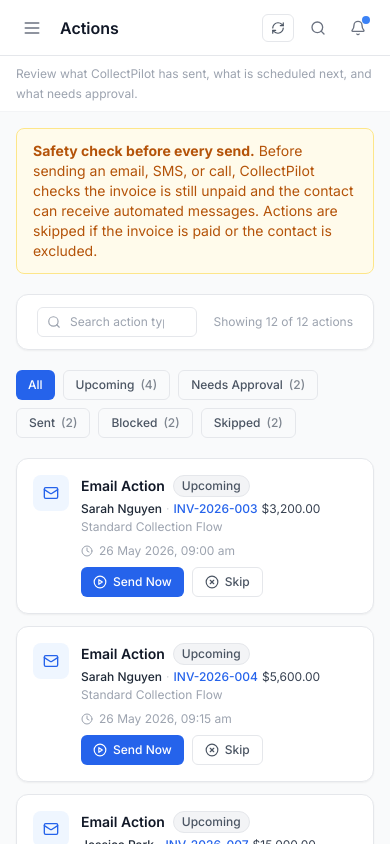
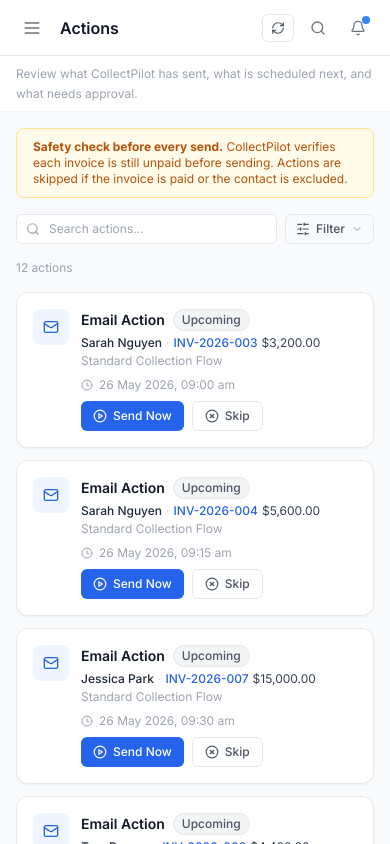
Before and after one commit to juanb-systems/RTW---Prototype-Invoice-Follow-up-Software, a Next.js app: page /scheduled in a window 390 px wide. Built offline with nearby package versions, Linux system fonts and the light colour scheme.

Commit message:
Simplify Actions page filters and fix mobile controls (v2.71.0)

```diff
--- a/app/scheduled/page.tsx
+++ b/app/scheduled/page.tsx
@@ -4,7 +4,7 @@
 import { useSearchParams } from "next/navigation";
 import { TopBar } from "@/components/layout/TopBar";
 import { ScheduledActionCard } from "@/components/scheduled/ScheduledActionCard";
-import { RefreshCw, Search, X } from "lucide-react";
+import { RefreshCw, Search, X, SlidersHorizontal, ChevronDown, Check } from "lucide-react";
 import { useSearchStore } from "@/lib/search-store";
 import { formatDate } from "@/lib/utils";
 
@@ -30,11 +30,88 @@
 
 const statusOrder = ["pending", "awaiting_approval", "sent", "skipped", "blocked"];
 
+// ── Filter dropdown ───────────────────────────────────────────────────────────
+
+const FILTER_OPTIONS = [
+  { value: "all",               label: "All" },
+  { value: "pending",           label: "Upcoming" },
+  { value: "awaiting_approval", label: "Needs Approval" },
+  { value: "sent",              label: "Sent" },
+  { value: "blocked",           label: "Blocked" },
+  { value: "skipped",           label: "Skipped" },
+];
+
+function ActionsFilterDropdown({
+  filter,
+  onFilter,
+  counts,
+}: {
+  filter: string;
+  onFilter: (v: string) => void;
+  counts: Record<string, number>;
+}) {
+  const [open, setOpen] = useState(false);
+  const dropRef = useRef<HTMLDivElement>(null);
+
+  useEffect(() => {
+    function handler(e: MouseEvent) {
+      if (dropRef.current && !dropRef.current.contains(e.target as Node)) setOpen(false);
+    }
+    if (open) document.addEventListener("mousedown", handler);
+    return () => document.removeEventListener("mousedown", handler);
+  }, [open]);
+
+  const activeOpt = FILTER_OPTIONS.find(o => o.value === filter) ?? FILTER_OPTIONS[0];
+  const isFiltered = filter !== "all";
+
+  return (
+    <div ref={dropRef} className="relative flex-shrink-0">
+      <button
+        onClick={() => setOpen(v => !v)}
+        className={`flex items-center gap-1.5 rounded-md border px-2.5 py-1.5 text-xs font-medium transition-colors ${
+          isFiltered
+            ? "border-blue-400 bg-blue-50 text-blue-700"
+            : "border-gray-200 text-gray-600 hover:bg-gray-50"
+        }`}
+      >
+        <SlidersHorizontal className="h-3.5 w-3.5 flex-shrink-0" />
+        <span>{isFiltered ? activeOpt.label : "Filter"}</span>
+        <ChevronDown className={`h-3 w-3 opacity-60 flex-shrink-0 transition-transform ${open ? "rotate-180" : ""}`} />
+      </button>
+
+      {open && (
+        <div className="absolute right-0 top-full mt-1 w-52 rounded-xl border border-gray-200 bg-white shadow-xl z-50 overflow-hidden">
+          {FILTER_OPTIONS.map(opt => (
+            <button
+              key={opt.value}
+              onClick={() => { onFilter(opt.value); setOpen(false); }}
+              className={`flex w-full items-center justify-between px-3 py-2.5 text-xs font-medium transition-colors ${
+                filter === opt.value
+                  ? "bg-blue-50 text-blue-700"
+                  : "text-gray-700 hover:bg-gray-50"
+              }`}
+            >
+              <span>{opt.label}</span>
+              <div className="flex items-center gap-2 flex-shrink-0">
+                {opt.value !== "all" && (
+                  <span className="text-[10px] text-gray-400">{counts[opt.value] ?? 0}</span>
+                )}
+                {filter === opt.value && <Check className="h-3.5 w-3.5 text-blue-600" />}
+              </div>
+            </button>
+          ))}
+        </div>
+      )}
+    </div>
+  );
+}
+
+// ── Page ──────────────────────────────────────────────────────────────────────
+
 function ScheduledPageContent() {
   const searchParams = useSearchParams();
   const [actions, setActions] = useState<FullAction[]>([]);
   const [loading, setLoading] = useState(true);
-  // Initialise filter from URL param so Dashboard "View all →" links land pre-filtered
   const [filter, setFilter] = useState<string>(searchParams.get("filter") ?? "all");
 
   const { query, setQuery, clear } = useSearchStore();
@@ -48,9 +125,7 @@
     setLoading(false);
   }, []);
 
-  useEffect(() => {
-    load();
-  }, [load]);
+  useEffect(() => { load(); }, [load]);
 
   const filtered = actions
     .filter((a) => filter === "all" || a.status === filter)
@@ -74,6 +149,10 @@
   const pending = actions.filter((a) => a.status === "pending").length;
   const awaiting = actions.filter((a) => a.status === "awaiting_approval").length;
 
+  // Per-status counts for the dropdown
+  const counts: Record<string, number> = {};
+  for (const a of actions) counts[a.status] = (counts[a.status] ?? 0) + 1;
+
   return (
     <div>
       <TopBar
@@ -91,23 +170,24 @@
           </button>
         }
       />
-      <div className="p-4 sm:p-6 space-y-5">
-        {/* Key reminder */}
-        <div className="rounded-lg border border-amber-200 bg-amber-50 px-4 py-3">
-          <p className="text-sm text-amber-700">
-            <strong>Safety check before every send.</strong> Before sending an email, SMS, or call, CollectPilot checks the invoice is still unpaid and the contact can receive automated messages. Actions are skipped if the invoice is paid or the contact is excluded.
+      <div className="p-4 sm:p-6 space-y-4">
+
+        {/* Safety notice — compact */}
+        <div className="rounded-lg border border-amber-200 bg-amber-50 px-4 py-2.5">
+          <p className="text-xs text-amber-700">
+            <strong>Safety check before every send.</strong>{" "}
+            CollectPilot verifies each invoice is still unpaid before sending. Actions are skipped if the invoice is paid or the contact is excluded.
           </p>
         </div>
 
-        {/* Search bar */}
-        <div className="rounded-xl border border-gray-200 bg-white shadow-sm overflow-hidden">
-          <div className="px-5 py-3 flex items-center gap-4">
-            <div className="relative flex-1 max-w-sm">
+        {/* Search + filter — single compact row, full width on mobile */}
+        <div className="flex items-center gap-2">
+          <div className="relative flex-1 min-w-0">
             <Search className="absolute left-2.5 top-1/2 -translate-y-1/2 h-3.5 w-3.5 text-gray-400 pointer-events-none" />
             <input
               ref={searchRef}
               type="text"
-                placeholder="Search action type, invoice, contact, status…"
+              placeholder="Search actions…"
               value={query}
               onChange={(e) => setQuery(e.target.value)}
               className="w-full rounded-md border border-gray-200 pl-8 pr-8 py-1.5 text-xs focus:border-blue-400 focus:outline-none"
@@ -122,51 +202,34 @@
               </button>
             )}
           </div>
-            <span className="text-xs text-gray-400 shrink-0 ml-auto">
-              {loading ? "Loading…" : `Showing ${filtered.length} of ${actions.length} actions`}
-            </span>
-          </div>
+          <ActionsFilterDropdown filter={filter} onFilter={setFilter} counts={counts} />
         </div>
 
-        {/* Filter tabs */}
-        <div className="flex flex-wrap gap-2">
-          {[
-            { value: "all", label: "All" },
-            { value: "pending", label: "Upcoming" },
-            { value: "awaiting_approval", label: "Needs Approval" },
-            { value: "sent", label: "Sent" },
-            { value: "blocked", label: "Blocked" },
-            { value: "skipped", label: "Skipped" },
-          ].map((tab) => (
-            <button
-              key={tab.value}
-              onClick={() => setFilter(tab.value)}
-              className={`rounded-md px-3 py-1.5 text-xs font-medium transition-colors ${
-                filter === tab.value
-                  ? "bg-blue-600 text-white"
-                  : "border border-gray-200 text-gray-600 hover:bg-gray-50"
-              }`}
-            >
-              {tab.label}
-              {tab.value !== "all" && (
-                <span className="ml-1.5 opacity-70">
-                  ({actions.filter((a) => a.status === tab.value).length})
+        {/* Count — below controls, unobtrusive */}
+        {!loading && (
+          <p className="text-xs text-gray-400 -mt-1">
+            {filtered.length === actions.length
+              ? `${actions.length} action${actions.length !== 1 ? "s" : ""}`
+              : `${filtered.length} of ${actions.length} actions`}
+            {filter !== "all" && (
+              <span className="ml-1 text-blue-600 font-medium">
+                · {FILTER_OPTIONS.find(o => o.value === filter)?.label}
               </span>
             )}
-            </button>
-          ))}
-        </div>
+          </p>
+        )}
 
+        {/* Cards */}
         {loading ? (
           <div className="grid gap-3">
             {[1, 2, 3].map((i) => (
-              <div key={i} className="h-32 rounded-xl bg-gray-100 animate-pulse" />
+              <div key={i} className="h-28 rounded-xl bg-gray-100 animate-pulse" />
             ))}
           </div>
         ) : filtered.length === 0 ? (
           <div className="rounded-xl border border-dashed border-gray-200 py-12 text-center">
             <p className="text-sm text-gray-400">
-              {query ? `No actions match "${query}".` : "No actions matching this filter."}
+              {query ? `No actions match "${query}".` : "No actions in this category."}
             </p>
             {query && (
               <button onClick={clear} className="mt-2 text-xs text-blue-500 hover:underline">
--- a/package.json
+++ b/package.json
@@ -1,6 +1,6 @@
 {
   "name": "collectpilot-prototype",
-  "version": "2.70.0",
+  "version": "2.71.0",
   "private": true,
   "scripts": {
     "dev": "next dev",
```
Also changed, not shown: 1 other file (tests, documents, lock files or other folders). Lines whose indentation alone changed are shown as unchanged.
